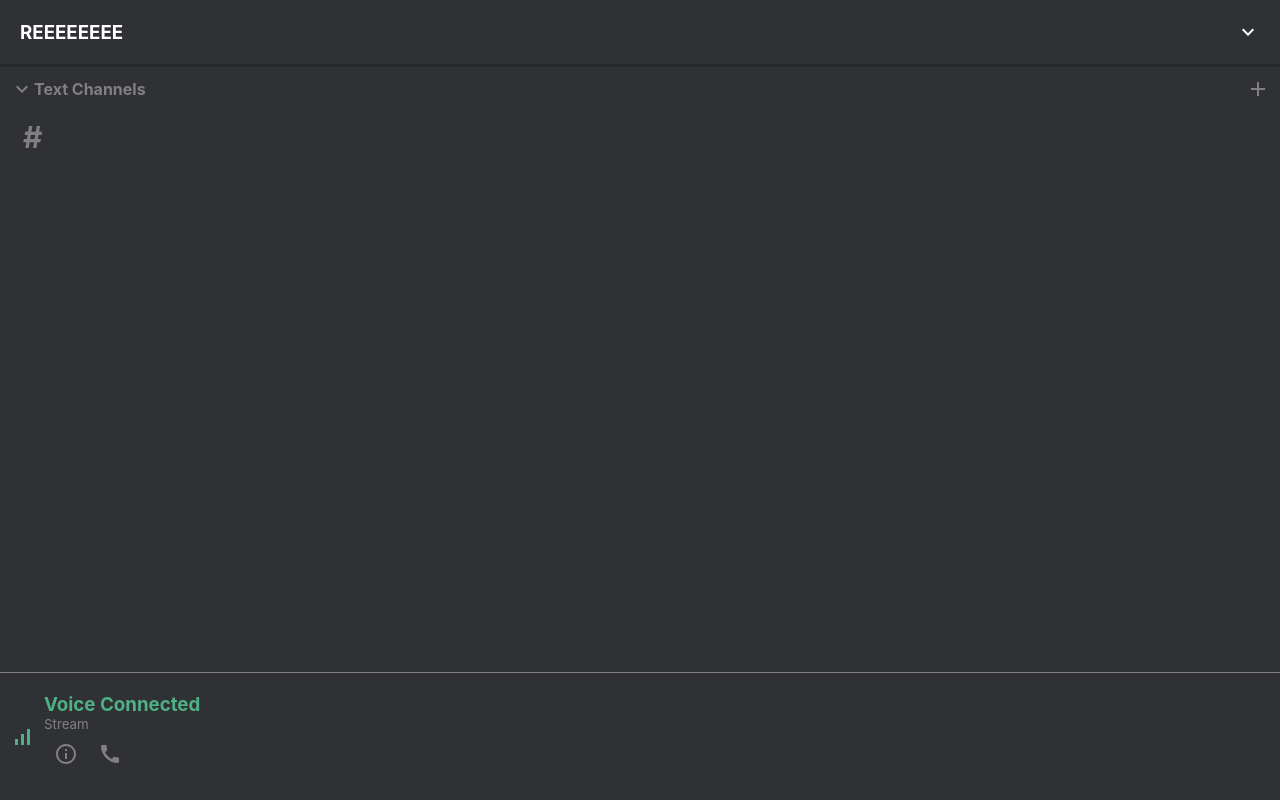
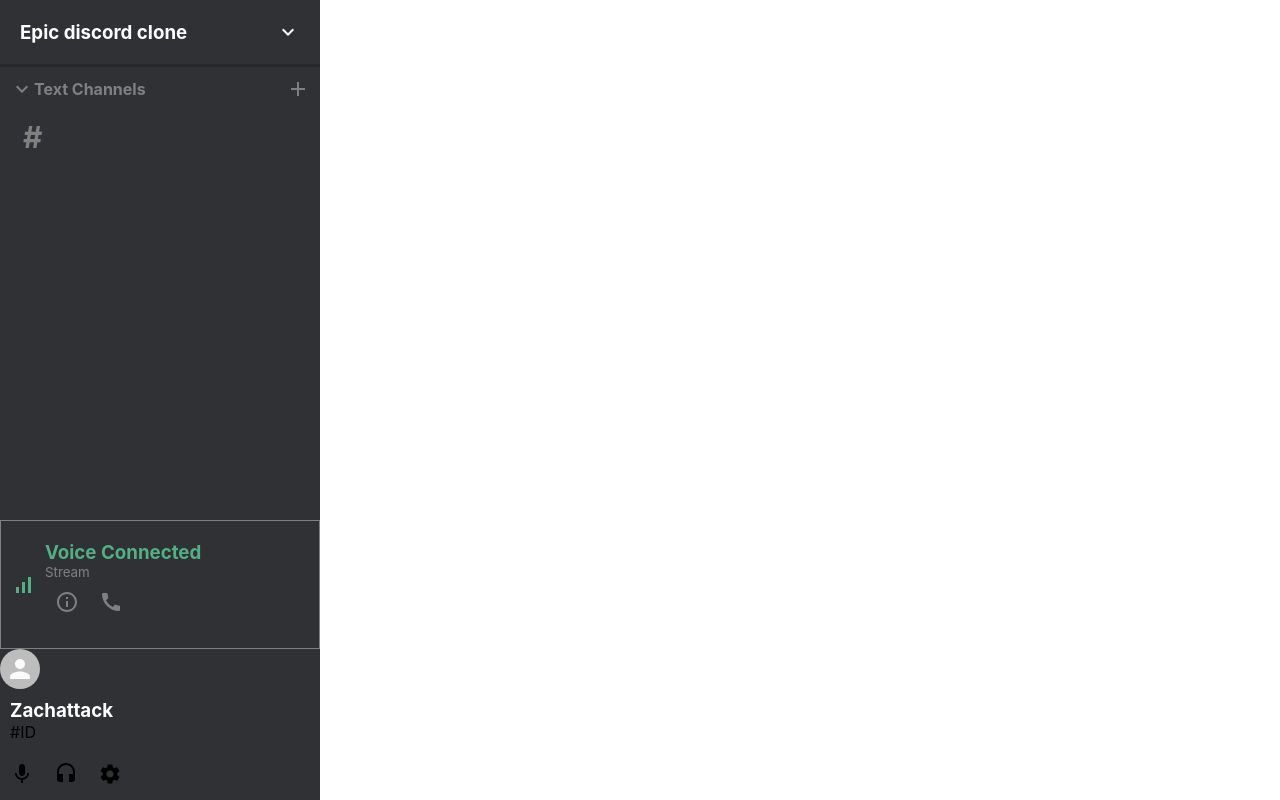
Before and after one commit to ZJanz/Riskord, a React (Create React App) app: page / in a window 1280 px wide. Built offline with nearby package versions, Linux system fonts and the light colour scheme.

Commit message:
Start of chat

```diff
--- a/src/App.css
+++ b/src/App.css
@@ -0,0 +1,3 @@
+.app {
+    display: flex;
+}
--- a/src/App.js
+++ b/src/App.js
@@ -1,11 +1,13 @@
 import React from "react";
 import "./App.css";
 import Sidebar from "./Sidebar.js"
+import Chat from "./Chat.js"
 function App() {
      return (
       <div className="app">
 
       <Sidebar />
+      {/* <Chat /> */}
       </div>
   );
 }
--- /dev/null
+++ b/src/Chat.js
@@ -0,0 +1,13 @@
+import React from 'react';
+import "./Chat.css";
+
+function Chat() {
+    return (
+        <div className="chat">
+            <h2>Chat</h2>
+
+        </div>
+    )
+}
+
+export default Chat
--- a/src/Sidebar.css
+++ b/src/Sidebar.css
@@ -5,6 +5,7 @@
   height: 100vh;
   background-color: #2f3135;
 }
+
 .sidebar__top {
   display: flex;
   justify-content: space-between;
@@ -14,15 +15,19 @@
   color: white;
   border-bottom: 3px solid #26282c;
 }
+
 .sidebar__channels {
   flex: 1;
 }
+
 .sidebar__addChannel {
   cursor: pointer;
 }
+
 .sidebar__addChannel:hover {
   color: white;
 }
+
 .sidebar__channelsHeader {
   display: flex;
   justify-content: space-between;
@@ -31,19 +36,21 @@
   background-color: #2f3135;
   color: gray;
 }
+
 .sidebar__header {
   display: flex;
   align-items: center;
 }
 
-.sidebar__voice {
+.sidebar__voice,
+.sidebar__profile {
   display: flex;
   justify-content: space-between;
   align-items: center;
-  color: grey;
+  color: gray;
   background-color: #2f3135;
   padding: 10px;
-  border-top: 1px solid grey;
+  border: 1px solid gray;
 }
 
 .sidebar__voiceInfo {
@@ -66,3 +73,16 @@
 .sidebar__voiceIcons > .MuiSvgIcon-root {
   padding: 10px;
 }
+
+.sidebar__profileInfo {
+  flex: 1;
+  padding: 10px;
+}
+
+.sidebar__profileInfo > h3 {
+  color: white;
+}
+
+.sidebar__profileIcons > .MuiSvgIcon-root {
+  padding: 10px;
+}
--- a/src/Sidebar.js
+++ b/src/Sidebar.js
@@ -7,6 +7,11 @@
 import InfoOutlinedIcon from "@material-ui/icons/InfoOutlined";
 import CallIcon from "@material-ui/icons/Call";
 import { Avatar } from "@material-ui/core";
+import MicIcon from "@material-ui/icons/Mic";
+import HeadsetIcon from "@material-ui/icons/Headset";
+import SettingsIcon from "@material-ui/icons/Settings";
+// import { useSelector } from "react-redux";
+// import { selectUser } from "./features/userSlice";
 
 
 
@@ -14,7 +19,7 @@
     return (
             <div className="sidebar">
                 <div className="sidebar__top">
-                    <h3>REEEEEEEE</h3>
+                    <h3>Epic discord clone</h3>
                     <ExpandMoreIcon />
                 </div>
                 <div className="sidebar__channels">
@@ -43,7 +48,16 @@
                     </div>
                 </div>
                 <div className="sidebar_profile">
-
+                    <Avatar />
+                    <div className = "sidebar__profileInfo">
+                        <h3>Zachattack</h3>
+                        <p>#ID</p>
+                    </div>
+                    <div className="sidebar__profileIcons">
+                        <MicIcon />
+                        <HeadsetIcon />
+                        <SettingsIcon />
+                    </div>
                 </div>
 
 
```
Also changed, not shown: src/Chat.css (added). Lines whose indentation alone changed are shown as unchanged.
